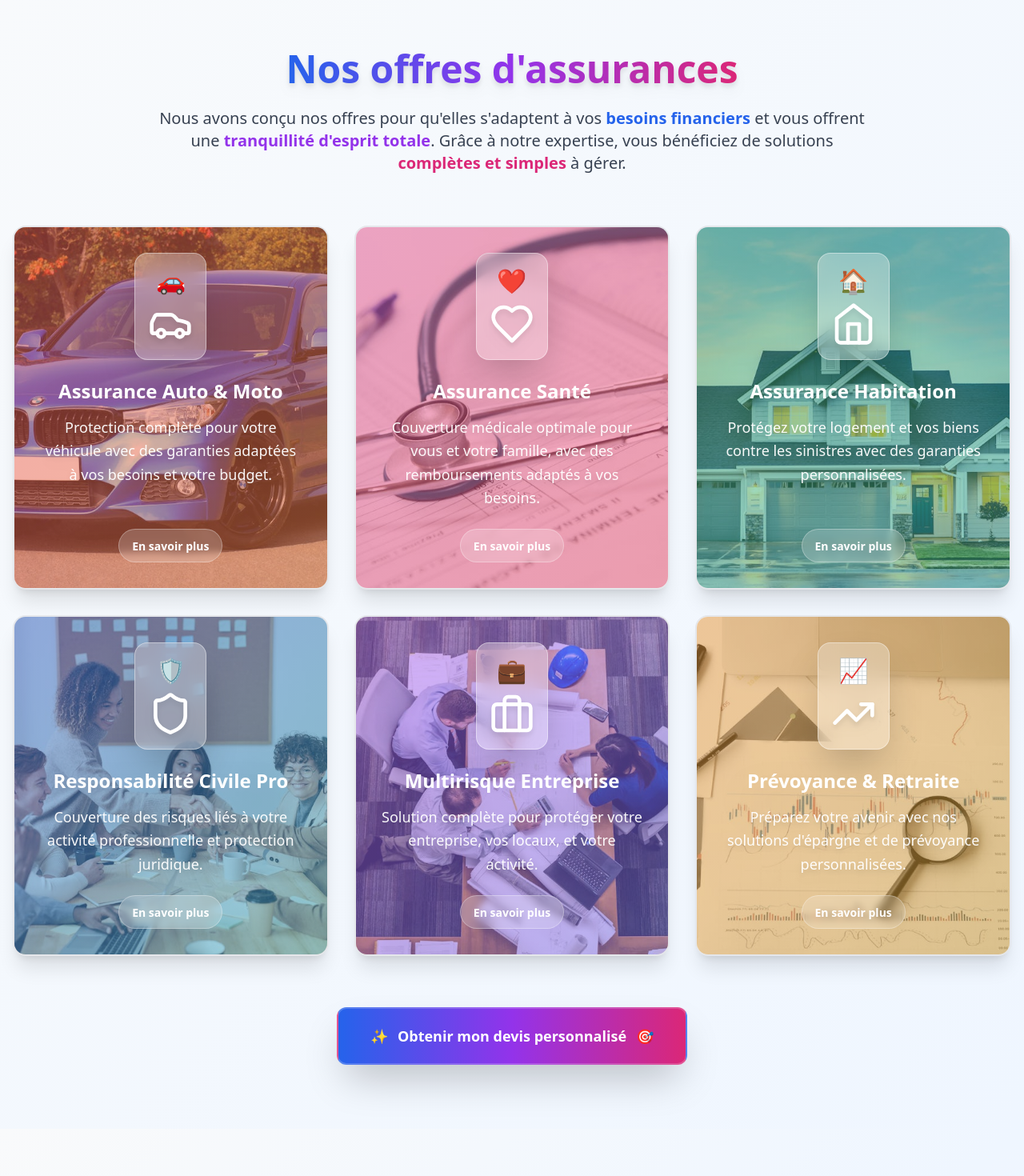
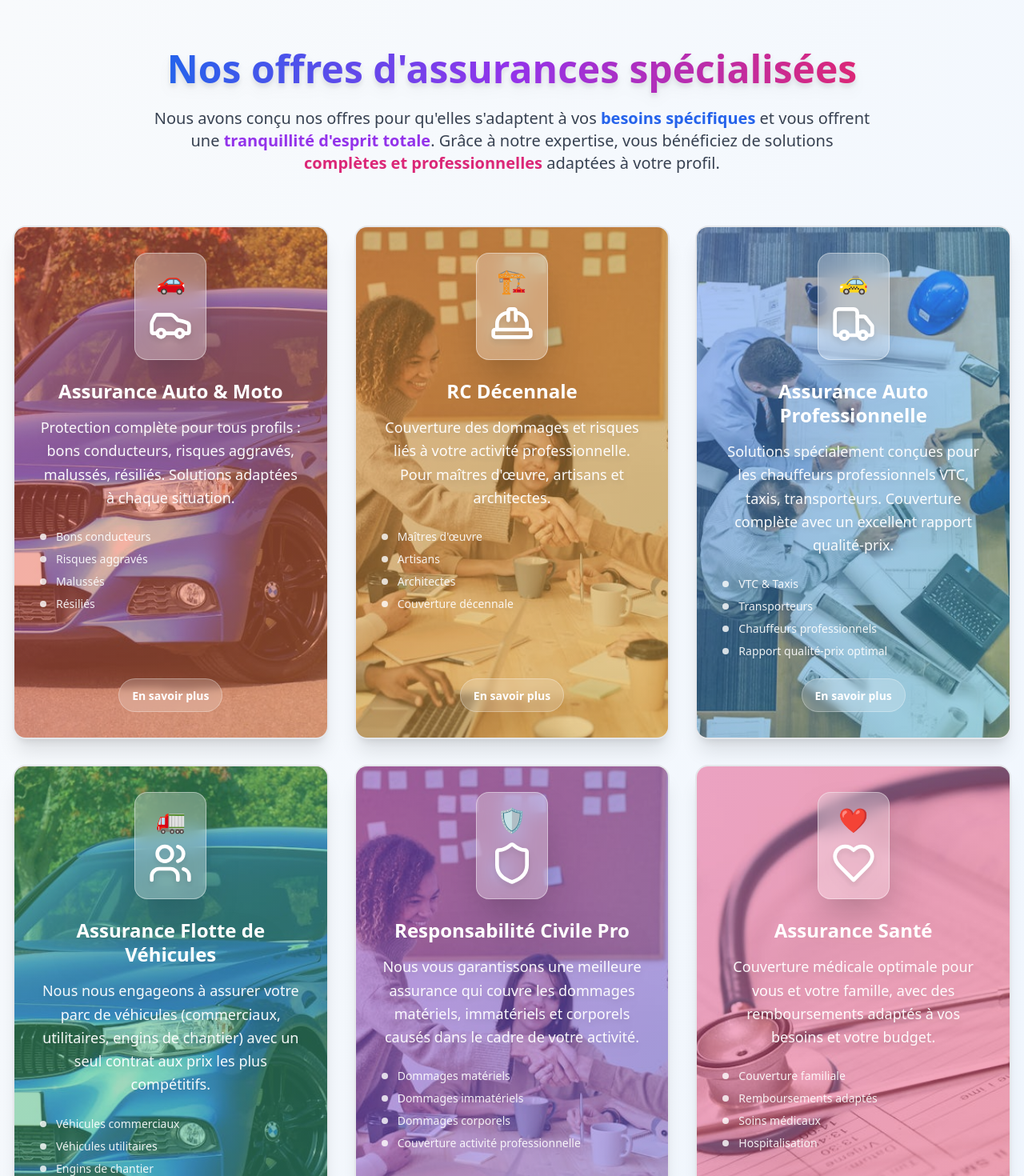
Before and after one commit to chouaib0000/testtest44, a React (Vite) app: page / in a window 1280 px wide. Shown: the part 760-2230 px from the top of the page at 80% size. Built offline with nearby package versions, Linux system fonts and the light colour scheme; no server answers.

Commit message:
Update insurance offerings with specialized services

```diff
--- a/src/components/InsuranceOffers.tsx
+++ b/src/components/InsuranceOffers.tsx
@@ -1,54 +1,132 @@
 import React from 'react';
-import { Car, Heart, Home, Shield, Briefcase, TrendingUp } from 'lucide-react';
+import { Car, Heart, Home, Shield, Briefcase, TrendingUp, Truck, HardHat, Users } from 'lucide-react';
 
 const insuranceTypes = [
   {
     title: "Assurance Auto & Moto",
     icon: <Car className="h-14 w-14 text-white drop-shadow-lg" />,
-    description: "Protection complète pour votre véhicule avec des garanties adaptées à vos besoins et votre budget.",
+    description: "Protection complète pour tous profils : bons conducteurs, risques aggravés, malussés, résiliés. Solutions adaptées à chaque situation.",
     backgroundImage: "/assets/auto-insurance-bg.jpg",
     gradient: "from-red-600/40 to-orange-600/40",
-    emoji: "🚗"
+    emoji: "🚗",
+    details: [
+      "Bons conducteurs",
+      "Risques aggravés",
+      "Malussés",
+      "Résiliés"
+    ]
+  },
+  {
+    title: "RC Décennale",
+    icon: <HardHat className="h-14 w-14 text-white drop-shadow-lg" />,
+    description: "Couverture des dommages et risques liés à votre activité professionnelle. Pour maîtres d'œuvre, artisans et architectes.",
+    backgroundImage: "/assets/professional-insurance-bg.jpg",
+    gradient: "from-amber-600/40 to-yellow-600/40",
+    emoji: "🏗️",
+    details: [
+      "Maîtres d'œuvre",
+      "Artisans",
+      "Architectes",
+      "Couverture décennale"
+    ]
+  },
+  {
+    title: "Assurance Auto Professionnelle",
+    icon: <Truck className="h-14 w-14 text-white drop-shadow-lg" />,
+    description: "Solutions spécialement conçues pour les chauffeurs professionnels VTC, taxis, transporteurs. Couverture complète avec un excellent rapport qualité-prix.",
+    backgroundImage: "/assets/business-insurance-bg.jpg",
+    gradient: "from-blue-600/40 to-cyan-600/40",
+    emoji: "🚕",
+    details: [
+      "VTC & Taxis",
+      "Transporteurs",
+      "Chauffeurs professionnels",
+      "Rapport qualité-prix optimal"
+    ]
+  },
+  {
+    title: "Assurance Flotte de Véhicules",
+    icon: <Users className="h-14 w-14 text-white drop-shadow-lg" />,
+    description: "Nous nous engageons à assurer votre parc de véhicules (commerciaux, utilitaires, engins de chantier) avec un seul contrat aux prix les plus compétitifs.",
+    backgroundImage: "/assets/auto-insurance-bg.jpg",
+    gradient: "from-green-600/40 to-emerald-600/40",
+    emoji: "🚛",
+    details: [
+      "Véhicules commerciaux",
+      "Véhicules utilitaires",
+      "Engins de chantier",
+      "Contrat unique"
+    ]
+  },
+  {
+    title: "Responsabilité Civile Pro",
+    icon: <Shield className="h-14 w-14 text-white drop-shadow-lg" />,
+    description: "Nous vous garantissons une meilleure assurance qui couvre les dommages matériels, immatériels et corporels causés dans le cadre de votre activité.",
+    backgroundImage: "/assets/professional-insurance-bg.jpg",
+    gradient: "from-purple-600/40 to-indigo-600/40",
+    emoji: "🛡️",
+    details: [
+      "Dommages matériels",
+      "Dommages immatériels",
+      "Dommages corporels",
+      "Couverture activité professionnelle"
+    ]
   },
   {
     title: "Assurance Santé",
     icon: <Heart className="h-14 w-14 text-white drop-shadow-lg" />,
-    description: "Couverture médicale optimale pour vous et votre famille, avec des remboursements adaptés à vos besoins.",
+    description: "Couverture médicale optimale pour vous et votre famille, avec des remboursements adaptés à vos besoins et votre budget.",
     backgroundImage: "/assets/health-insurance-bg.jpg",
     gradient: "from-pink-600/40 to-rose-600/40",
-    emoji: "❤️"
+    emoji: "❤️",
+    details: [
+      "Couverture familiale",
+      "Remboursements adaptés",
+      "Soins médicaux",
+      "Hospitalisation"
+    ]
   },
   {
     title: "Assurance Habitation",
     icon: <Home className="h-14 w-14 text-white drop-shadow-lg" />,
-    description: "Protégez votre logement et vos biens contre les sinistres avec des garanties personnalisées.",
+    description: "Protégez votre logement et vos biens contre les sinistres avec des garanties personnalisées selon vos besoins.",
     backgroundImage: "/assets/home-insurance-bg.jpg",
-    gradient: "from-green-600/40 to-emerald-600/40",
-    emoji: "🏠"
-  },
-  {
-    title: "Responsabilité Civile Pro",
-    icon: <Shield className="h-14 w-14 text-white drop-shadow-lg" />,
-    description: "Couverture des risques liés à votre activité professionnelle et protection juridique.",
-    backgroundImage: "/assets/professional-insurance-bg.jpg",
-    gradient: "from-blue-600/40 to-cyan-600/40",
-    emoji: "🛡️"
+    gradient: "from-teal-600/40 to-green-600/40",
+    emoji: "🏠",
+    details: [
+      "Protection logement",
+      "Biens personnels",
+      "Garanties personnalisées",
+      "Sinistres couverts"
+    ]
   },
   {
     title: "Multirisque Entreprise",
     icon: <Briefcase className="h-14 w-14 text-white drop-shadow-lg" />,
-    description: "Solution complète pour protéger votre entreprise, vos locaux, et votre activité.",
+    description: "Solution complète pour protéger votre entreprise, vos locaux, et votre activité avec une couverture adaptée à votre secteur.",
     backgroundImage: "/assets/business-insurance-bg.jpg",
-    gradient: "from-purple-600/40 to-indigo-600/40",
-    emoji: "💼"
+    gradient: "from-indigo-600/40 to-purple-600/40",
+    emoji: "💼",
+    details: [
+      "Protection entreprise",
+      "Locaux professionnels",
+      "Activité commerciale",
+      "Couverture secteur"
+    ]
   },
   {
     title: "Prévoyance & Retraite",
     icon: <TrendingUp className="h-14 w-14 text-white drop-shadow-lg" />,
-    description: "Préparez votre avenir avec nos solutions d'épargne et de prévoyance personnalisées.",
+    description: "Préparez votre avenir avec nos solutions d'épargne et de prévoyance personnalisées pour une retraite sereine.",
     backgroundImage: "/assets/retirement-insurance-bg.jpg",
-    gradient: "from-amber-600/40 to-yellow-600/40",
-    emoji: "📈"
+    gradient: "from-orange-600/40 to-red-600/40",
+    emoji: "📈",
+    details: [
+      "Solutions d'épargne",
+      "Prévoyance personnalisée",
+      "Préparation retraite",
+      "Avenir sécurisé"
+    ]
   }
 ];
 
@@ -59,13 +137,13 @@ const InsuranceOffers: React.FC = () => {
         <div className="text-center mb-16">
           <h2 className="text-4xl md:text-5xl font-extrabold mb-6">
             <span className="bg-gradient-to-r from-blue-600 via-purple-600 to-pink-600 bg-clip-text text-transparent drop-shadow-lg">
-              Nos offres d'assurances
+              Nos offres d'assurances spécialisées
             </span>
           </h2>
           <p className="max-w-4xl mx-auto text-lg md:text-xl text-gray-700 leading-relaxed font-medium">
-            Nous avons conçu nos offres pour qu'elles s'adaptent à vos <span className="text-blue-600 font-semibold">besoins financiers</span> et vous offrent une
+            Nous avons conçu nos offres pour qu'elles s'adaptent à vos <span className="text-blue-600 font-semibold">besoins spécifiques</span> et vous offrent une
             <span className="text-purple-600 font-semibold"> tranquillité d'esprit totale</span>. Grâce à notre expertise, vous bénéficiez de solutions
-            <span className="text-pink-600 font-semibold"> complètes et simples</span> à gérer.
+            <span className="text-pink-600 font-semibold"> complètes et professionnelles</span> adaptées à votre profil.
           </p>
         </div>
 
@@ -75,7 +153,7 @@ const InsuranceOffers: React.FC = () => {
               key={index}
               className="relative bg-white border-2 border-gray-200 rounded-2xl overflow-hidden shadow-xl hover:shadow-3xl transition-all duration-500 flex flex-col group transform hover:scale-105 hover:rotate-1"
             >
-              {/* Background Image - Much more visible */}
+              {/* Background Image */}
               <div
                 className="absolute inset-0 bg-cover bg-center bg-no-repeat opacity-80 group-hover:opacity-90 transition-opacity duration-500"
                 style={{
@@ -83,25 +161,40 @@ const InsuranceOffers: React.FC = () => {
                 }}
               ></div>
 
-              {/* Lighter gradient overlay to show more of the background */}
+              {/* Gradient overlay */}
               <div className={`absolute inset-0 bg-gradient-to-br ${insurance.gradient} group-hover:opacity-90 transition-all duration-500`}></div>
 
               {/* Content */}
-              <div className="relative z-10 p-8 flex flex-col items-center text-center h-full">
-                <div className="mb-6 transform group-hover:scale-125 transition-transform duration-500">
-                  <div className="bg-white/30 backdrop-blur-md p-4 rounded-2xl border border-white/40 shadow-2xl">
+              <div className="relative z-10 p-8 flex flex-col h-full">
+                <div className="mb-6 transform group-hover:scale-125 transition-transform duration-500 text-center">
+                  <div className="bg-white/30 backdrop-blur-md p-4 rounded-2xl border border-white/40 shadow-2xl inline-block">
                     <span className="text-3xl mb-2 block">{insurance.emoji}</span>
                     {insurance.icon}
                   </div>
                 </div>
-                <h3 className="text-2xl font-bold mb-4 text-white drop-shadow-2xl leading-tight">
+
+                <h3 className="text-2xl font-bold mb-4 text-white drop-shadow-2xl leading-tight text-center">
                   {insurance.title}
                 </h3>
-                <p className="text-white/95 mb-6 flex-grow drop-shadow-lg text-lg leading-relaxed font-medium">
+
+                <p className="text-white/95 mb-6 drop-shadow-lg text-lg leading-relaxed font-medium text-center">
                   {insurance.description}
                 </p>
-                <div className="mt-auto">
-                  <div className="bg-white/20 backdrop-blur-sm px-4 py-2 rounded-full border border-white/30">
+
+                {/* Details list */}
+                <div className="mb-6 flex-grow">
+                  <ul className="space-y-2">
+                    {insurance.details.map((detail, detailIndex) => (
+                      <li key={detailIndex} className="flex items-center text-white/90 text-sm">
+                        <span className="w-2 h-2 bg-white/80 rounded-full mr-3 flex-shrink-0"></span>
+                        <span className="font-medium">{detail}</span>
+                      </li>
+                    ))}
+                  </ul>
+                </div>
+
+                <div className="mt-auto text-center">
+                  <div className="bg-white/20 backdrop-blur-sm px-4 py-2 rounded-full border border-white/30 inline-block">
                     <span className="text-white font-semibold text-sm">En savoir plus</span>
                   </div>
                 </div>
@@ -120,6 +213,22 @@ const InsuranceOffers: React.FC = () => {
             <span className="ml-3">🎯</span>
           </a>
         </div>
+
+        {/* Social Media Link */}
+        <div className="text-center mt-8">
+          <p className="text-gray-600 mb-4">Suivez-nous sur les réseaux sociaux</p>
+          <a
+            href="https://www.facebook.com/share/1B7FuttXX8/"
+            target="_blank"
+            rel="noopener noreferrer"
+            className="inline-flex items-center px-6 py-3 bg-blue-600 hover:bg-blue-700 text-white font-semibold rounded-lg transition-colors shadow-lg hover:shadow-xl"
+          >
+            <svg className="w-5 h-5 mr-2" fill="currentColor" viewBox="0 0 24 24">
+              <path d="M24 12.073c0-6.627-5.373-12-12-12s-12 5.373-12 12c0 5.99 4.388 10.954 10.125 11.854v-8.385H7.078v-3.47h3.047V9.43c0-3.007 1.792-4.669 4.533-4.669 1.312 0 2.686.235 2.686.235v2.953H15.83c-1.491 0-1.956.925-1.956 1.874v2.25h3.328l-.532 3.47h-2.796v8.385C19.612 23.027 24 18.062 24 12.073z"/>
+            </svg>
+            Visitez notre page Facebook
+          </a>
+        </div>
       </div>
     </section>
   );
--- a/src/components/QuoteForm.tsx
+++ b/src/components/QuoteForm.tsx
@@ -208,9 +208,12 @@ const QuoteForm: React.FC = () => {
                     required
                   >
                     <option value="auto">🚗 Assurance Auto & Moto</option>
+                    <option value="rc-decennale">🏗️ RC Décennale</option>
+                    <option value="auto-pro">🚕 Assurance Auto Professionnelle</option>
+                    <option value="flotte">🚛 Assurance Flotte de Véhicules</option>
+                    <option value="rc-pro">🛡️ Responsabilité Civile Pro</option>
                     <option value="sante">❤️ Assurance Santé</option>
                     <option value="habitation">🏠 Assurance Habitation</option>
-                    <option value="professionnel">🛡️ Responsabilité Civile Pro</option>
                     <option value="entreprise">💼 Multirisque Entreprise</option>
                     <option value="prevoyance">📈 Prévoyance & Retraite</option>
                   </select>
--- a/src/pages/AdminPage.tsx
+++ b/src/pages/AdminPage.tsx
@@ -128,9 +128,12 @@ const AdminPage: React.FC = () => {
   const getInsuranceTypeLabel = (type: string) => {
     const types: Record<string, string> = {
       auto: 'Auto & Moto',
+      'rc-decennale': 'RC Décennale',
+      'auto-pro': 'Auto Professionnelle',
+      'flotte': 'Flotte Véhicules',
+      'rc-pro': 'RC Pro',
       sante: 'Santé',
       habitation: 'Habitation',
-      professionnel: 'RC Pro',
       entreprise: 'Multirisque Entreprise',
       prevoyance: 'Prévoyance & Retraite',
     };
@@ -140,9 +143,12 @@ const AdminPage: React.FC = () => {
   const getInsuranceTypeColor = (type: string) => {
     const colors: Record<string, string> = {
       auto: 'bg-gradient-to-r from-red-500 to-orange-500',
+      'rc-decennale': 'bg-gradient-to-r from-amber-500 to-yellow-500',
+      'auto-pro': 'bg-gradient-to-r from-blue-500 to-cyan-500',
+      'flotte': 'bg-gradient-to-r from-green-500 to-emerald-500',
+      'rc-pro': 'bg-gradient-to-r from-purple-500 to-indigo-500',
       sante: 'bg-gradient-to-r from-pink-500 to-rose-500',
       habitation: 'bg-gradient-to-r from-green-500 to-emerald-500',
-      professionnel: 'bg-gradient-to-r from-blue-500 to-cyan-500',
       entreprise: 'bg-gradient-to-r from-purple-500 to-indigo-500',
       prevoyance: 'bg-gradient-to-r from-amber-500 to-yellow-500',
     };
```
